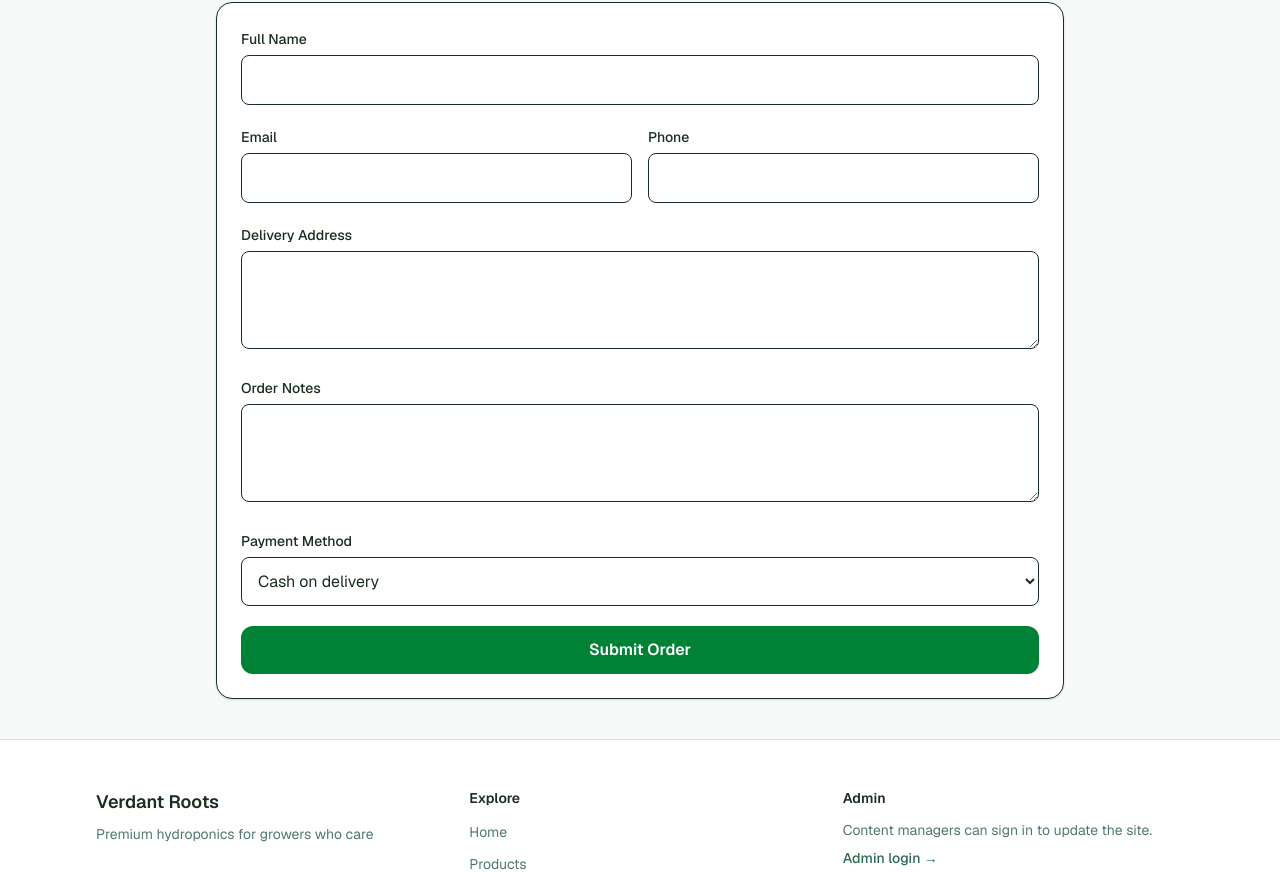
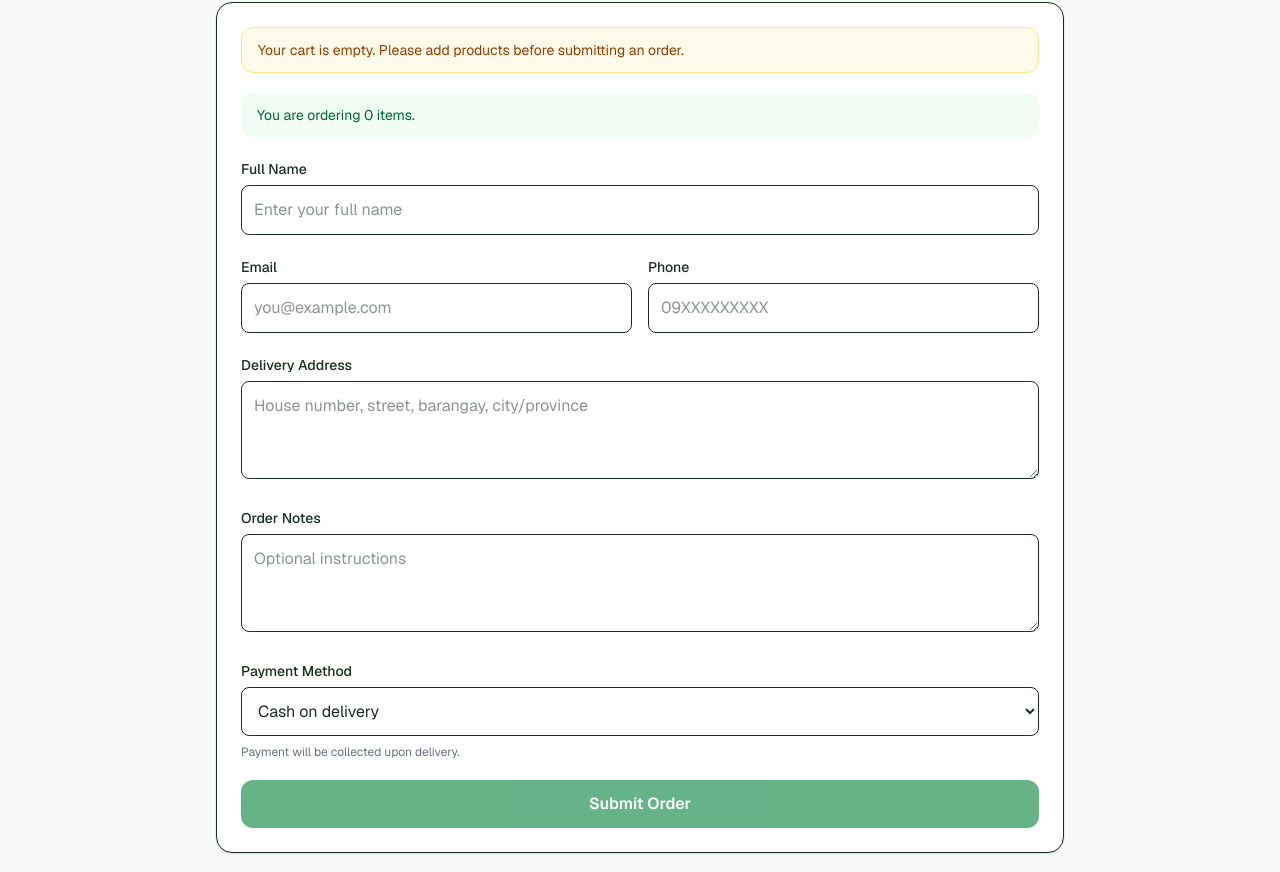
Before and after one commit to seth00EA/hydroponics-cms, a Next.js app: page /checkout in a window 1280 px wide. Shown: the part 207-1079 px from the top of the page. Built offline with nearby package versions, Linux system fonts and the light colour scheme; no server answers.

Commit message:
Polish cart quantity controls and empty state

```diff
--- a/src/app/(public)/cart/page.tsx
+++ b/src/app/(public)/cart/page.tsx
@@ -9,6 +9,13 @@ import {
     type StoredCartItem,
 } from "@/lib/cart";
 
+function formatMoney(value: number) {
+    return Number(value).toLocaleString("en-PH", {
+        minimumFractionDigits: 2,
+        maximumFractionDigits: 2,
+    });
+}
+
 export default function CartPage() {
     const [cartItems, setCartItems] = useState<StoredCartItem[]>(() =>
         typeof window === "undefined" ? [] : getStoredCart(),
@@ -18,15 +25,13 @@ export default function CartPage() {
         setCartItems(getStoredCart());
     }
 
-
-
     const total = useMemo(
         () => cartItems.reduce((sum, item) => sum + item.unit_price * item.quantity, 0),
         [cartItems],
     );
 
     function handleQuantityChange(productId: string, quantity: number) {
-    updateCartQuantity(productId, quantity);
+        updateCartQuantity(productId, Math.max(1, quantity));
         refreshCart();
     }
 
@@ -39,16 +44,23 @@ export default function CartPage() {
         <main className="mx-auto max-w-4xl px-6 py-10">
             <h1 className="text-3xl font-bold text-gray-900">Your Cart</h1>
             <p className="mt-2 text-gray-600">
-        No login required. Review your products before checkout.
+                Review your selected hydroponic products before checkout.
             </p>
 
             {cartItems.length === 0 ? (
-        <div className="mt-8 rounded-2xl border bg-white p-8 text-center shadow-sm">
-          <h2 className="text-xl font-semibold text-gray-900">Your cart is empty</h2>
-          <p className="mt-2 text-gray-600">Add products before proceeding to checkout.</p>
+                <div className="mt-8 rounded-2xl border bg-white p-10 text-center shadow-sm">
+                    <div className="mx-auto flex h-16 w-16 items-center justify-center rounded-full bg-green-50 text-2xl">
+                        Cart
+                    </div>
+                    <h2 className="mt-5 text-xl font-semibold text-gray-900">
+                        Your cart is empty
+                    </h2>
+                    <p className="mt-2 text-gray-600">
+                        Browse our fresh hydroponic products and add items to your cart.
+                    </p>
                     <Link
                         href="/products"
-            className="mt-5 inline-block rounded-xl bg-green-700 px-5 py-3 font-semibold text-white hover:bg-green-800"
+                        className="mt-6 inline-block rounded-xl bg-green-700 px-5 py-3 font-semibold text-white hover:bg-green-800"
                     >
                         Browse Products
                     </Link>
@@ -65,32 +77,39 @@ export default function CartPage() {
                                     <div>
                                         <h3 className="font-semibold text-gray-900">{item.product_name}</h3>
                                         <p className="text-sm text-gray-500">
-                                Unit price: PHP {Number(item.unit_price).toLocaleString("en-PH", {
-                                    minimumFractionDigits: 2,
-                                    maximumFractionDigits: 2,
-                                })}
+                                            Unit price: PHP {formatMoney(item.unit_price)}
                                         </p>
                                         <p className="text-sm font-semibold text-green-700">
-                                Subtotal: PHP {Number(item.unit_price * item.quantity).toLocaleString("en-PH", {
-                                    minimumFractionDigits: 2,
-                                    maximumFractionDigits: 2,
-                                })}
+                                            Subtotal: PHP {formatMoney(item.unit_price * item.quantity)}
                                         </p>
                                     </div>
 
-                  <div className="flex items-center gap-3">
-                    <input
-                      type="number"
-                      min={1}
-                      value={item.quantity}
-                      onChange={(event) =>
-                        handleQuantityChange(
-                          item.product_id,
-                          Number(event.target.value),
-                        )
+                                    <div className="flex flex-wrap items-center gap-3">
+                                        <div className="flex items-center overflow-hidden rounded-lg border">
+                                            <button
+                                                type="button"
+                                                onClick={() =>
+                                                    handleQuantityChange(item.product_id, item.quantity - 1)
                                                 }
-                      className="w-20 rounded-lg border p-2 text-center"
-                    />
+                                                className="px-3 py-2 text-lg font-semibold hover:bg-gray-50"
+                                                aria-label="Decrease quantity"
+                                            >
+                                                -
+                                            </button>
+                                            <span className="min-w-12 px-4 py-2 text-center font-medium">
+                                                {item.quantity}
+                                            </span>
+                                            <button
+                                                type="button"
+                                                onClick={() =>
+                                                    handleQuantityChange(item.product_id, item.quantity + 1)
+                                                }
+                                                className="px-3 py-2 text-lg font-semibold hover:bg-gray-50"
+                                                aria-label="Increase quantity"
+                                            >
+                                                +
+                                            </button>
+                                        </div>
 
                                         <button
                                             type="button"
@@ -108,10 +127,7 @@ export default function CartPage() {
                     <div className="mt-8 rounded-2xl border bg-green-50 p-6">
                         <div className="flex justify-between text-xl font-bold">
                             <span>Total</span>
-                              <span> PHP {Number(total).toLocaleString("en-PH", {
-                                  minimumFractionDigits: 2,
-                                  maximumFractionDigits: 2,
-                              })} </span>
+                            <span>PHP {formatMoney(total)}</span>
                         </div>
 
                         <Link
--- a/src/components/customer/CheckoutForm.tsx
+++ b/src/components/customer/CheckoutForm.tsx
@@ -2,44 +2,103 @@
 
 import { submitOrderAction } from "@/app/(public)/checkout/actions";
 import { getStoredCart } from "@/lib/cart";
-import { useEffect, useState } from "react";
+import { useState } from "react";
+import { useFormStatus } from "react-dom";
+
+function SubmitButton({ disabled }: { disabled: boolean }) {
+    const { pending } = useFormStatus();
+
+    return (
+        <button
+            type="submit"
+            disabled={pending || disabled}
+            className="w-full rounded-xl bg-green-700 px-5 py-3 font-semibold text-white hover:bg-green-800 disabled:cursor-not-allowed disabled:opacity-60"
+        >
+            {pending ? "Submitting Order..." : "Submit Order"}
+        </button>
+    );
+}
 
 export default function CheckoutForm() {
     const [paymentMethod, setPaymentMethod] = useState("Cash on delivery");
-  const [cartItems, setCartItems] = useState("[]");
+    const [storedCart] = useState(() =>
+        typeof window === "undefined" ? [] : getStoredCart(),
+    );
 
-  useEffect(() => {
-    setCartItems(JSON.stringify(getStoredCart()));
-  }, []);
+    const cartItems = JSON.stringify(storedCart);
+    const cartCount = storedCart.reduce((sum, item) => sum + item.quantity, 0);
+
+    const cartIsEmpty = cartCount === 0;
 
     return (
         <form action={submitOrderAction} className="space-y-5 rounded-2xl border bg-white p-6 shadow-sm">
             <input type="hidden" name="cart_items" value={cartItems} />
 
+            {cartIsEmpty && (
+                <div className="rounded-xl border border-amber-200 bg-amber-50 px-4 py-3 text-sm text-amber-800">
+                    Your cart is empty. Please add products before submitting an order.
+                </div>
+            )}
+
+            <div className="rounded-xl bg-green-50 px-4 py-3 text-sm text-green-800">
+                You are ordering {cartCount} item{cartCount === 1 ? "" : "s"}.
+            </div>
+
             <div>
                 <label className="text-sm font-medium">Full Name</label>
-        <input name="full_name" required className="mt-1 w-full rounded-lg border p-3" />
+                <input
+                    name="full_name"
+                    required
+                    minLength={2}
+                    placeholder="Enter your full name"
+                    className="mt-1 w-full rounded-lg border p-3"
+                />
             </div>
 
             <div className="grid gap-4 md:grid-cols-2">
                 <div>
                     <label className="text-sm font-medium">Email</label>
-          <input name="email" type="email" required className="mt-1 w-full rounded-lg border p-3" />
+                    <input
+                        name="email"
+                        type="email"
+                        required
+                        placeholder="you@example.com"
+                        className="mt-1 w-full rounded-lg border p-3"
+                    />
                 </div>
+
                 <div>
                     <label className="text-sm font-medium">Phone</label>
-          <input name="phone" required className="mt-1 w-full rounded-lg border p-3" />
+                    <input
+                        name="phone"
+                        required
+                        minLength={7}
+                        placeholder="09XXXXXXXXX"
+                        className="mt-1 w-full rounded-lg border p-3"
+                    />
                 </div>
             </div>
 
             <div>
                 <label className="text-sm font-medium">Delivery Address</label>
-        <textarea name="delivery_address" required rows={3} className="mt-1 w-full rounded-lg border p-3" />
+                <textarea
+                    name="delivery_address"
+                    required
+                    minLength={10}
+                    rows={3}
+                    placeholder="House number, street, barangay, city/province"
+                    className="mt-1 w-full rounded-lg border p-3"
+                />
             </div>
 
             <div>
                 <label className="text-sm font-medium">Order Notes</label>
-        <textarea name="order_notes" rows={3} className="mt-1 w-full rounded-lg border p-3" />
+                <textarea
+                    name="order_notes"
+                    rows={3}
+                    placeholder="Optional instructions"
+                    className="mt-1 w-full rounded-lg border p-3"
+                />
             </div>
 
             <div>
@@ -54,18 +113,34 @@ export default function CheckoutForm() {
                     <option>GCash</option>
                     <option>Bank transfer</option>
                 </select>
+
+                {paymentMethod === "Cash on delivery" ? (
+                    <p className="mt-2 text-xs text-gray-500">
+                        Payment will be collected upon delivery.
+                    </p>
+                ) : (
+                    <p className="mt-2 text-xs text-gray-500">
+                        Please upload proof of payment after sending payment.
+                    </p>
+                )}
             </div>
 
             {paymentMethod !== "Cash on delivery" && (
                 <div>
-          <label className="text-sm font-medium">Proof of Payment Image Optional</label>
-          <input name="proof_of_payment" type="file" accept="image/*" className="mt-1 w-full rounded-lg border p-3" />
+                    <label className="text-sm font-medium">Proof of Payment Image</label>
+                    <input
+                        name="proof_of_payment"
+                        type="file"
+                        accept="image/*"
+                        className="mt-1 w-full rounded-lg border p-3"
+                    />
+                    <p className="mt-2 text-xs text-gray-500">
+                        Accepted format: image screenshot or receipt.
+                    </p>
                 </div>
             )}
 
-      <button type="submit" className="w-full rounded-xl bg-green-700 px-5 py-3 font-semibold text-white hover:bg-green-800">
-        Submit Order
-      </button>
+            <SubmitButton disabled={cartIsEmpty} />
         </form>
     );
 }
```
Lines whose indentation alone changed are shown as unchanged.
